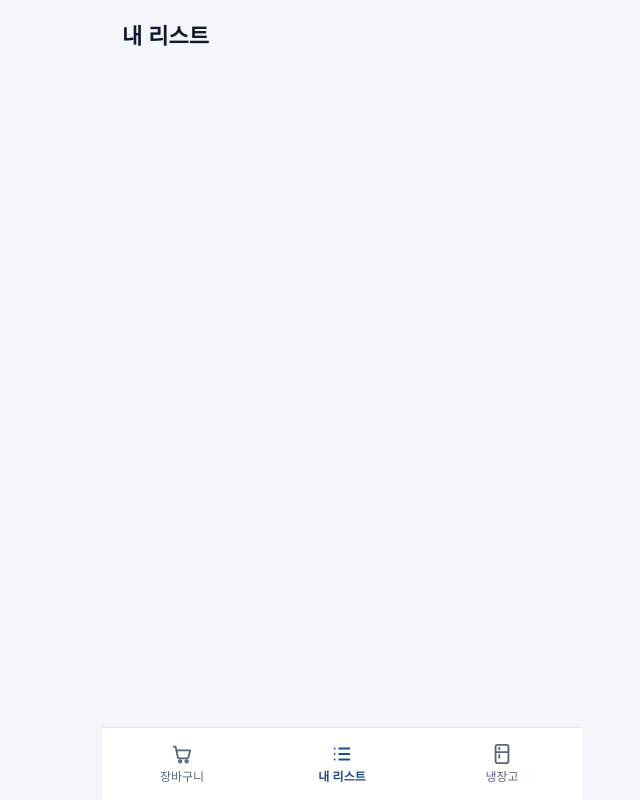
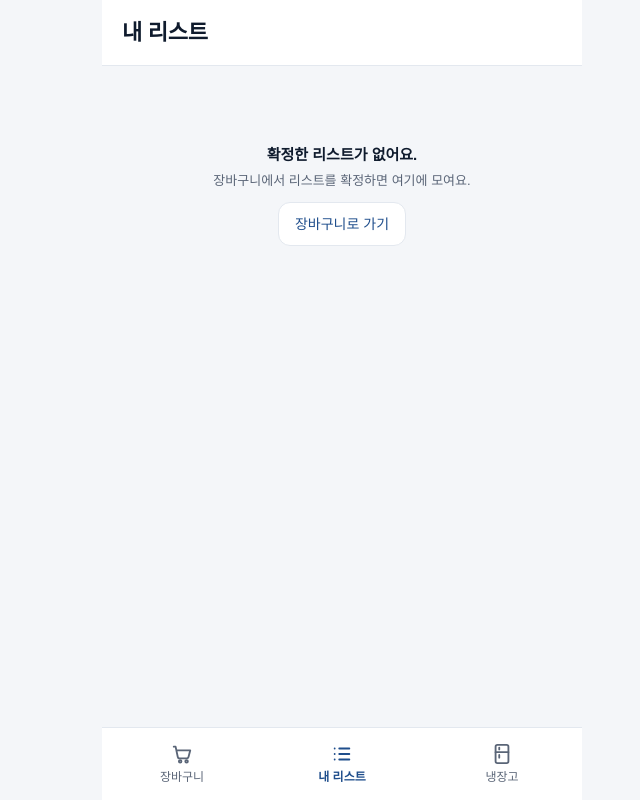
Before and after one commit to AngRG26/Martler, a Next.js app: page /lists in a window 1280 px wide. Shown: the whole page, without its empty margins (298-938 px from the left). Built offline with nearby package versions, Linux system fonts and the light colour scheme; a web font is replaced by a local one.

Commit message:
[feat] add my lists screen

```diff
--- a/src/app/(tabs)/lists/page.tsx
+++ b/src/app/(tabs)/lists/page.tsx
@@ -1,7 +1,55 @@
+"use client";
+
+import Link from "next/link";
+import { useListStore } from "@/stores/list-store-provider";
+import { ListCard } from "@/components/list-card";
+
 export default function ListsPage() {
+  const lists = useListStore((s) => s.lists);
+  const hasHydrated = useListStore((s) => s.hasHydrated);
+
   return (
-    <div className="p-5">
-      <h1 className="text-[22px] font-bold">내 리스트</h1>
+    <div>
+      <header className="flex items-center justify-between border-b border-line bg-white px-5 py-4">
+        <h1 className="text-[22px] font-bold tracking-[-0.3px] text-ink">
+          내 리스트
+        </h1>
+        {/* TODO: 히스토리 화면 만들 때 링크 추가 */}
+      </header>
+
+      <div className="px-4 pt-3.5 pb-6">
+        {!hasHydrated ? (
+          <div className="flex flex-col gap-3">
+            <div className="h-[220px] animate-pulse rounded-2xl bg-white" />
+            <div className="h-[220px] animate-pulse rounded-2xl bg-white" />
+          </div>
+        ) : lists.length === 0 ? (
+          <div className="flex flex-col items-center gap-3 py-16 text-center">
+            <div className="flex flex-col gap-1">
+              <p className="text-[15px] font-semibold text-ink">
+                확정한 리스트가 없어요.
+              </p>
+              <p className="text-[13px] text-muted">
+                장바구니에서 리스트를 확정하면 여기에 모여요.
+              </p>
+            </div>
+            <Link
+              href="/"
+              className="flex min-h-11 items-center rounded-xl border border-line bg-white px-4 text-sm font-medium text-brand"
+            >
+              장바구니로 가기
+            </Link>
+          </div>
+        ) : (
+          <>
+            <ul className="flex flex-col gap-3">
+              {lists.map((list) => (
+                <ListCard key={list.id} list={list} />
+              ))}
+            </ul>
+          </>
+        )}
+      </div>
     </div>
   );
 }
--- /dev/null
+++ b/src/components/list-card.tsx
@@ -0,0 +1,89 @@
+import type { ShoppingList } from "@/types/list";
+import { MARTS, MART_LABEL } from "@/types/price";
+import { formatPrice, formatSurveyDate } from "@/lib/price";
+import { formatConfirmedDate, summarizeItems } from "@/lib/list";
+
+type ListCardProps = {
+  list: ShoppingList;
+};
+
+export function ListCard({ list }: ListCardProps) {
+  const { title, confirmedAt, items, priceSummary } = list;
+
+  return (
+    <li className="flex flex-col gap-3 rounded-2xl bg-white p-4 shadow-[0_1px_2px_rgba(15,27,45,0.06)]">
+      <div className="flex items-baseline justify-between gap-3">
+        <h2 className="text-base font-semibold text-ink">{title}</h2>
+        <span className="shrink-0 text-xs text-muted">
+          {formatConfirmedDate(confirmedAt)} 확정
+        </span>
+      </div>
+
+      <p className="text-sm leading-normal text-ink">{summarizeItems(items)}</p>
+
+      <PriceSummary summary={priceSummary} />
+
+      {/* 4단계, 냉장고 작업 때 onClick 연결 */}
+      <div className="flex gap-2">
+        <button
+          type="button"
+          className="min-h-12 shrink-0 rounded-xl border border-line px-4 text-sm font-medium text-danger"
+        >
+          리스트 폐기
+        </button>
+        <button
+          type="button"
+          className="min-h-12 grow rounded-xl bg-brand text-[15px] font-semibold text-white"
+        >
+          냉장고에 등록하기
+        </button>
+      </div>
+    </li>
+  );
+}
+
+type PriceSummaryProps = {
+  summary: ShoppingList["priceSummary"];
+};
+
+function PriceSummary({ summary }: PriceSummaryProps) {
+  if (!summary) {
+    return (
+      <p className="rounded-[10px] bg-canvas px-3 py-2.5 text-[13px] text-muted">
+        가격을 비교할 수 있는 상품이 없었어요.
+      </p>
+    );
+  }
+
+  const cheaper =
+    summary.cheaperMarts.length === 1 ? summary.cheaperMarts[0] : null;
+  const headline = cheaper
+    ? `동일한 ${summary.comparedCount}개 상품 기준 ${MART_LABEL[cheaper]}가 ${formatPrice(summary.difference)} 더 저렴했어요.`
+    : "두 마트 가격이 같았어요.";
+
+  return (
+    <div className="flex flex-col gap-1 rounded-[10px] bg-canvas px-3 py-2.5">
+      <p
+        className={`text-sm font-semibold ${cheaper ? "text-brand" : "text-ink"}`}
+      >
+        {headline}
+      </p>
+      <p className="text-xs text-muted">
+        {formatSurveyDate(summary.surveyedAt)} 기준
+      </p>
+      <div className="flex gap-4 text-[13px]">
+        {MARTS.map((mart) => (
+          <span
+            key={mart}
+            className={mart === cheaper ? "text-brand" : "text-muted"}
+          >
+            {MART_LABEL[mart]}{" "}
+            <span className="font-semibold tabular-nums">
+              {formatPrice(summary.totals[mart])}
+            </span>
+          </span>
+        ))}
+      </div>
+    </div>
+  );
+}
--- a/src/lib/list.ts
+++ b/src/lib/list.ts
@@ -1,6 +1,8 @@
 import type { CartItem } from "@/types/cart";
 import type { CartComparison } from "@/lib/price";
 import type { ShoppingList } from "@/types/list";
+
+const SUMMARY_LIMIT = 4;
 
 export function createId() {
   // randomUUID는 https나 localhost에서만 쓸 수 있어요
@@ -36,3 +38,20 @@ export function createShoppingList(
         : null,
   };
 }
+
+// "서울우유 1L ×2, 대파 1단, ... 외 2개"
+export function summarizeItems(items: CartItem[]) {
+  const names = items.map((item) =>
+    item.quantity > 1 ? `${item.name} ×${item.quantity}` : item.name,
+  );
+  if (names.length <= SUMMARY_LIMIT) return names.join(", ");
+  return `${names.slice(0, SUMMARY_LIMIT).join(", ")} 외 ${names.length - SUMMARY_LIMIT}개`;
+}
+
+// '2026-10-25T12:10:00.000Z' → '10.25'
+export function formatConfirmedDate(iso: string) {
+  const date = new Date(iso);
+  const month = String(date.getMonth() + 1).padStart(2, "0");
+  const day = String(date.getDate()).padStart(2, "0");
+  return `${month}.${day}`;
+}
```
